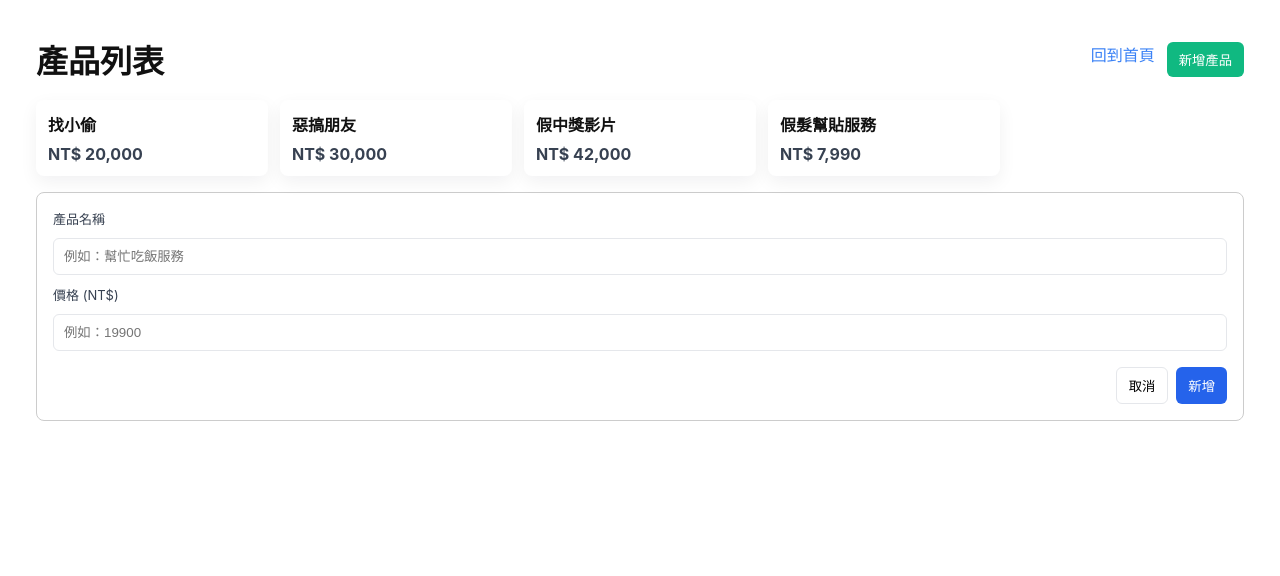
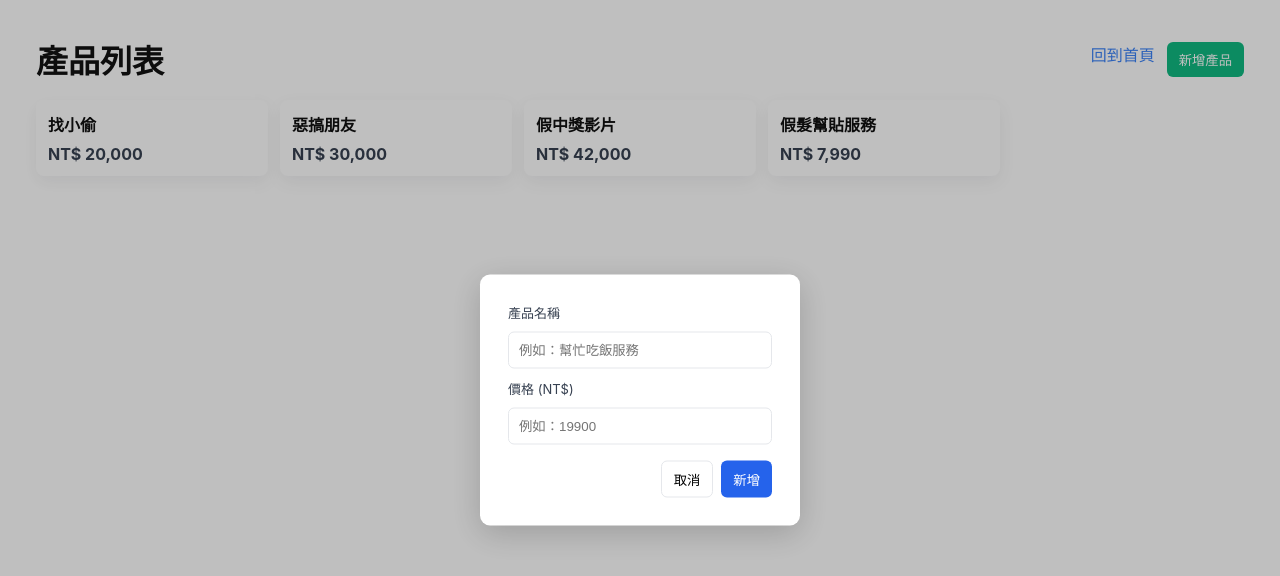
Before and after one commit to Una1001/-web, a Next.js app: page /products in a window 1280 px wide. Both pictures are taken after a click on the button "新增產品". Shown: the top 576 px of the page. Built offline with nearby package versions, Linux system fonts and the light colour scheme.

Commit message:
可愛版

```diff
--- a/app/products/product_list.tsx
+++ b/app/products/product_list.tsx
@@ -52,7 +52,28 @@ export default function ProductList() {
 			</div>
 
 			{showForm && (
-				<div style={{ border: "1px solid #ccc", padding: 16, borderRadius: 8, background: "#fff", marginTop: 16 }}>
+				<>
+					<div style={{
+						position: "fixed",
+						top: 0,
+						left: 0,
+						width: "100vw",
+						height: "100vh",
+						background: "rgba(0,0,0,0.25)",
+						zIndex: 1000
+					}} onClick={() => setShowForm(false)} />
+					<div style={{
+						position: "fixed",
+						top: "50%",
+						left: "50%",
+						transform: "translate(-50%, -50%)",
+						background: "#fff",
+						borderRadius: 10,
+						boxShadow: "0 8px 32px rgba(0,0,0,0.18)",
+						padding: 28,
+						minWidth: 320,
+						zIndex: 1001
+					}}>
 						<div style={{ display: "flex", flexDirection: "column", gap: 10 }}>
 							<label style={{ fontSize: 13, color: "#374151" }}>產品名稱</label>
 							<input type="text" name="desc" value={newProduct.desc} onChange={handleClick} placeholder="例如：幫忙吃飯服務" style={{ padding: 10, borderRadius: 6, border: "1px solid #e5e7eb" }} />
@@ -66,6 +87,7 @@ export default function ProductList() {
 							</div>
 						</div>
 					</div>
+				</>
 			)}
 		</main>
 	);
```
Lines whose indentation alone changed are shown as unchanged.
